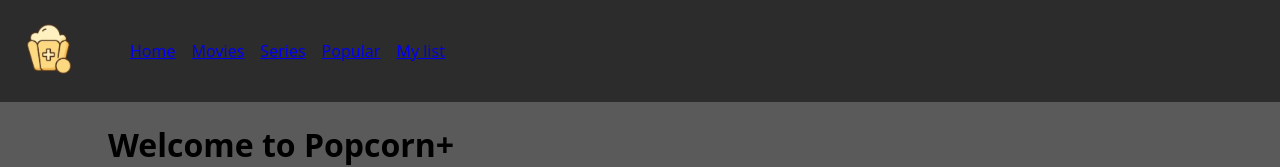
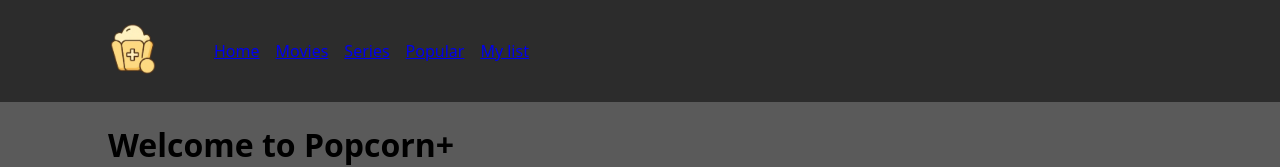
Before and after one commit to Peter-WebDev/react-mini-project, a React (Vite) app: page / in a window 1280 px wide. Shown: the top 167 px of the page. Built offline with nearby package versions, Linux system fonts and the light colour scheme; no server answers.

Commit message:
Additional Style Changes to center Header

```diff
--- a/src/components/Header.tsx
+++ b/src/components/Header.tsx
@@ -2,9 +2,14 @@ import styled from "styled-components";
 import logo from '../assets/popcorn-plus.webp';
 
 const StyledHeader = styled.header`
+    background-color: #2C2C2C;
+`;
+
+const StyledHeaderDiv = styled.div`
+    width: min(100% - 2rem, 1064px);
+    margin-inline: auto;
     display: flex;
-    background-color: #2C2C2C;
-    padding: 1.5em;
+    padding: 1.5em 0;
 `;
 
 const StyledUl = styled.ul`
@@ -20,7 +25,8 @@ const Logo = styled.img`
 
 export default function Header() {
     return (
-        <StyledHeader>
+      <StyledHeader>
+        <StyledHeaderDiv>
           <Logo src={logo} alt="" />
           <nav>
             <StyledUl>
@@ -31,6 +37,7 @@ export default function Header() {
               <li><a href="#">My list</a></li>
             </StyledUl>
           </nav>
-        </StyledHeader>
+        </StyledHeaderDiv>
+      </StyledHeader>
     );
 }
--- a/src/styles/GlobalStyles.tsx
+++ b/src/styles/GlobalStyles.tsx
@@ -12,6 +12,7 @@ const GlobalStyle = createGlobalStyle`
         width: min(100% - 2rem, 1064px);
         margin-inline: auto;
     }
+
     img {
         max-width: 100%;
         height: auto;
```
